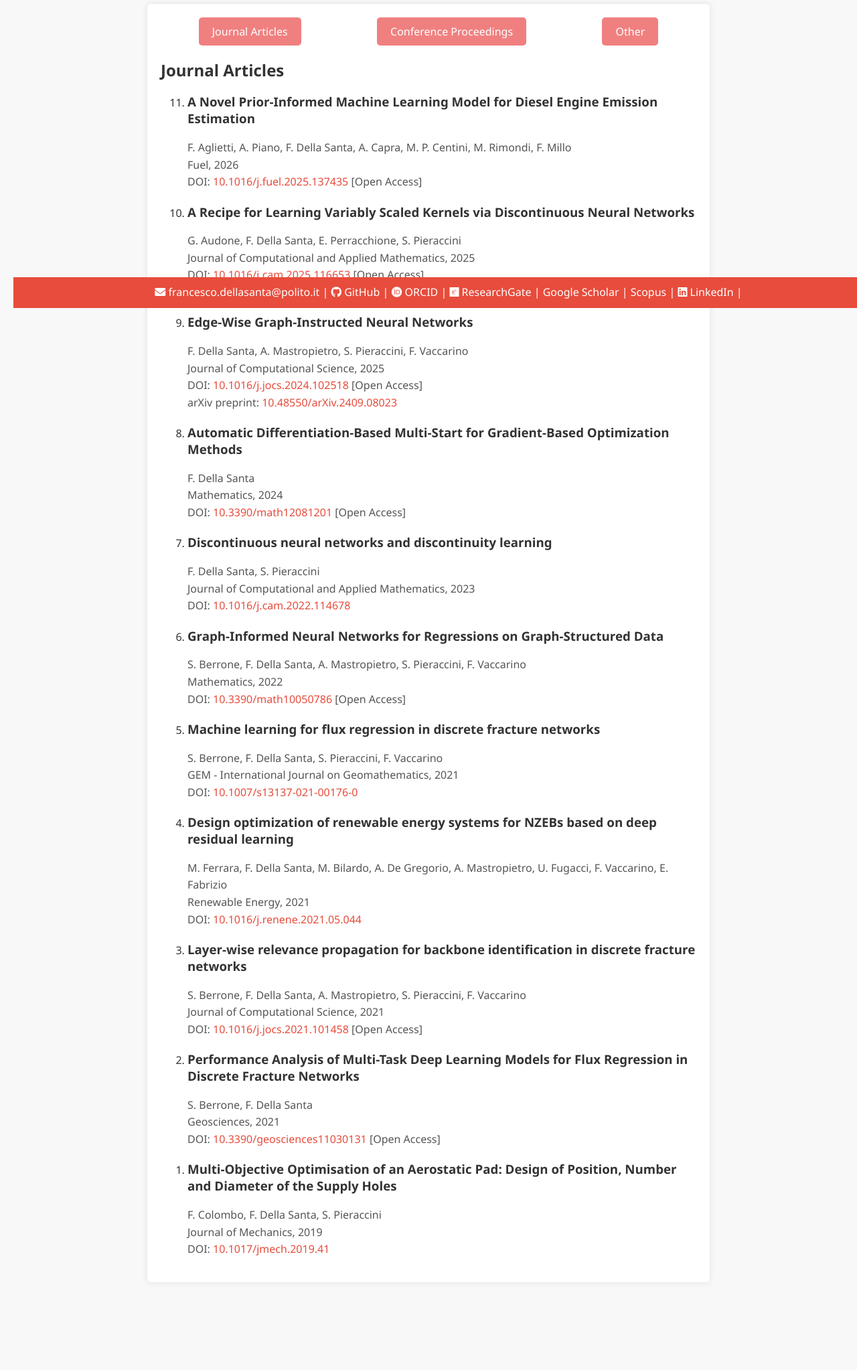
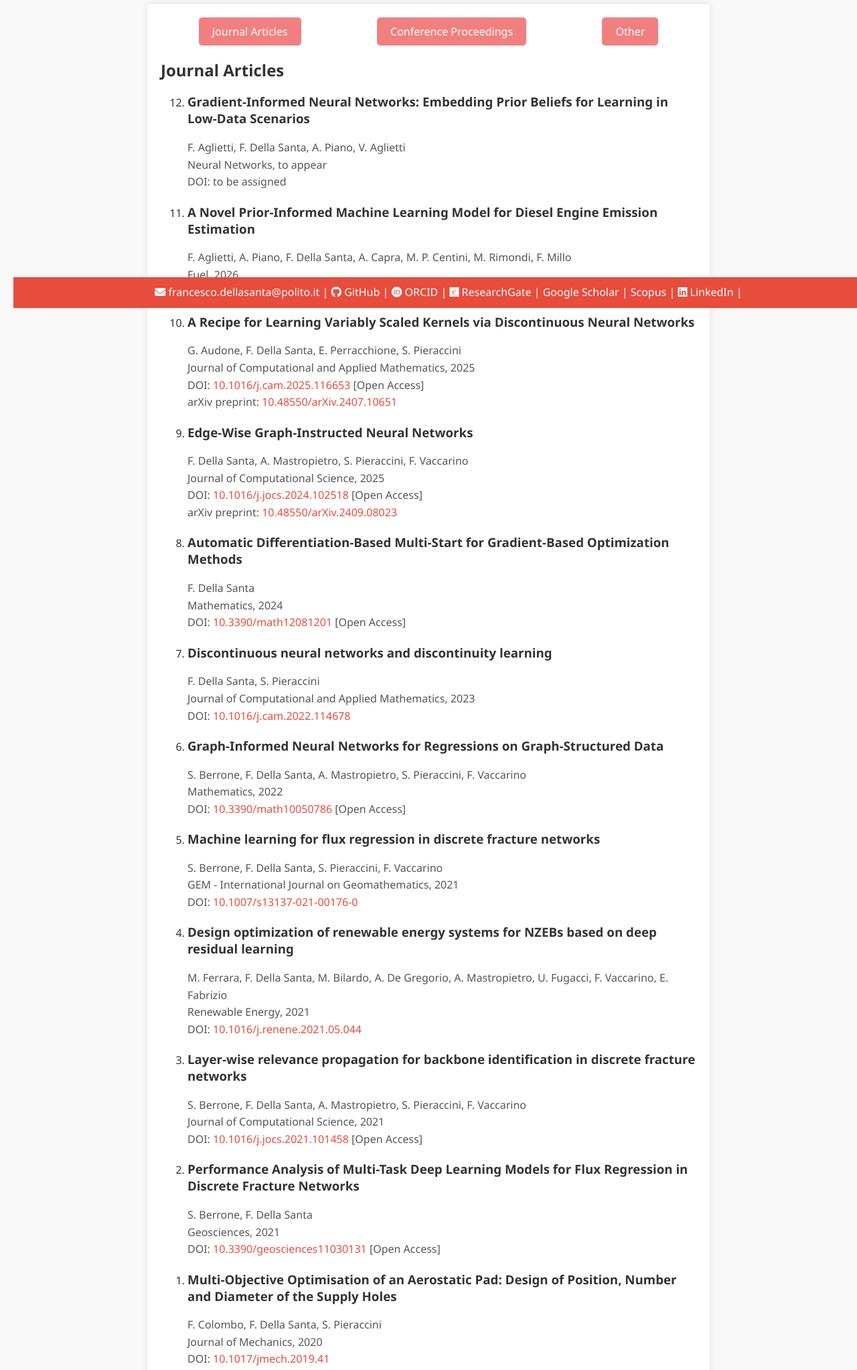
Before and after one commit to Fra0013To/Fra0013To.github.io, a plain HTML site: page publications.html in a window 1280 px wide. Shown: the part 340-2386 px from the top of the page at 67% size. Before the commit the page ends 2275 px from the top, so only its background shows below. Drawn offline with Linux system fonts and the light colour scheme.

Commit message:
Updates Dec2025

```diff
--- a/publications.html
+++ b/publications.html
@@ -62,6 +62,12 @@
             <div id="journal-tab" class="active">
                 <h2>Journal Articles</h2>
                 <ol reversed>
+                    <li>
+		        <h3>Gradient-Informed Neural Networks: Embedding Prior Beliefs for Learning in Low-Data Scenarios</h3>
+		        <p>F. Aglietti, F. Della Santa, A. Piano, V. Aglietti</p>
+		        <p>Neural Networks, to appear</p>
+		        <p>DOI: to be assigned</p>
+		    </li>
                     <li>
 		        <h3>A Novel Prior-Informed Machine Learning Model for Diesel Engine Emission Estimation</h3>
 		        <p>F. Aglietti, A. Piano, F. Della Santa, A. Capra, M. P. Centini, M. Rimondi, F. Millo</p>
@@ -134,7 +140,7 @@
 		    <li>
 		        <h3>Multi-Objective Optimisation of an Aerostatic Pad: Design of Position, Number and Diameter of the Supply Holes</h3>
 		        <p>F. Colombo, F. Della Santa, S. Pieraccini</p>
-		        <p>Journal of Mechanics, 2019</p>
+		        <p>Journal of Mechanics, 2020</p>
 		        <p>DOI: <a href="https://doi.org/10.1017/jmech.2019.41">10.1017/jmech.2019.41</a></p>
 		    </li>
 
```
Also changed, not shown: teaching.html (+7 -0 lines).
